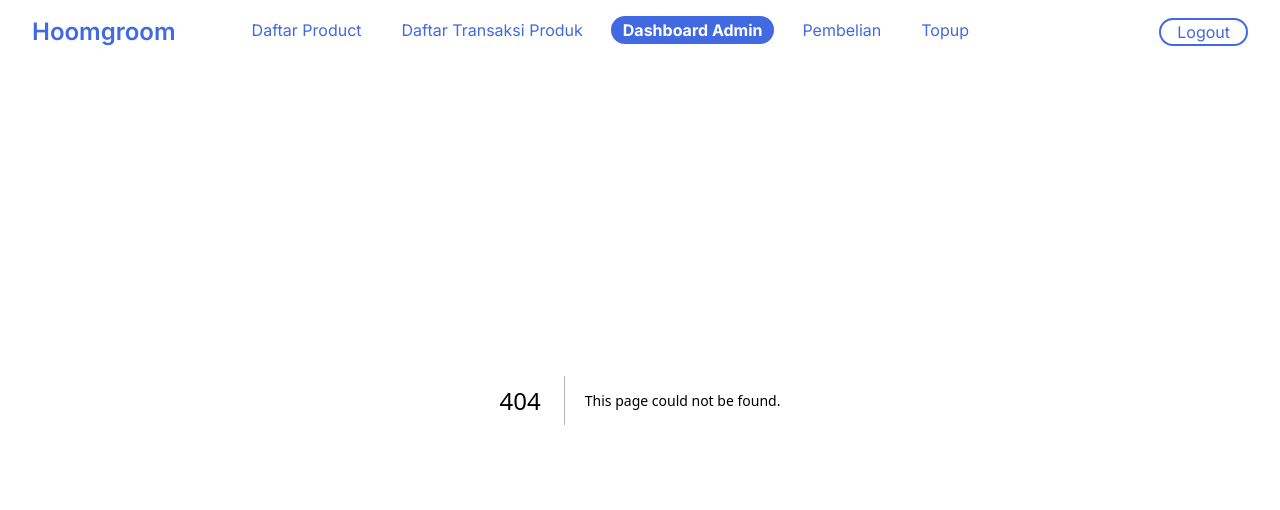
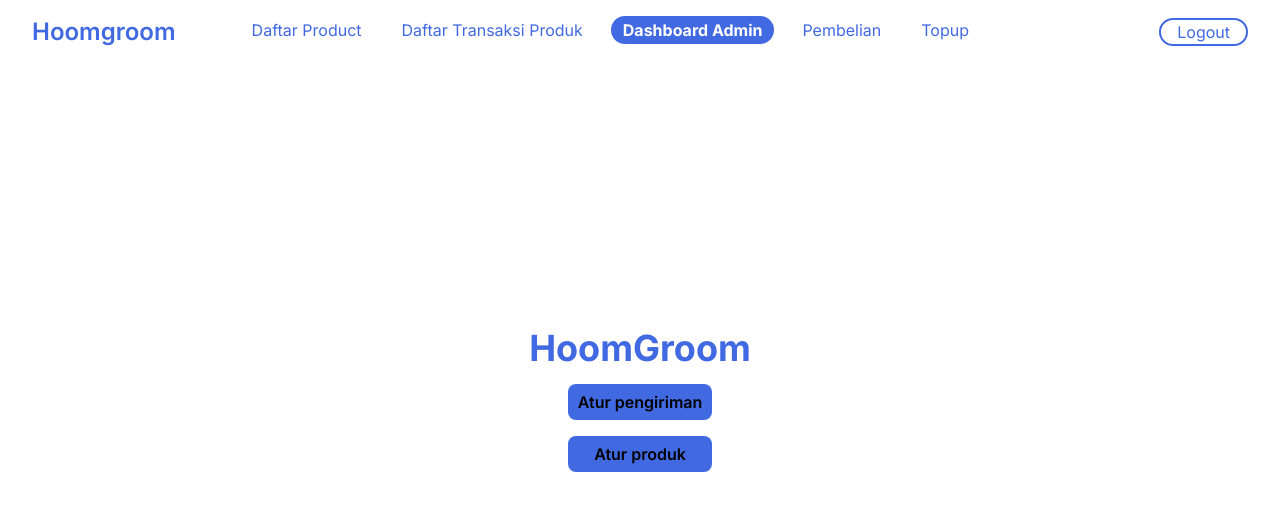
Before and after one commit to shirinzarqaa/hoomgroom-frontend, a Next.js app: page /admin in a window 1280 px wide. Before the commit this address had no page. Shown: the top 510 px of the page. Built offline with nearby package versions, Linux system fonts and the light colour scheme.

Commit message:
feat(pengiriman) add homepage for Dashboard Admin

```diff
--- /dev/null
+++ b/app/admin/page.tsx
@@ -0,0 +1,19 @@
+import Link from "next/link";
+import React from "react";
+
+export default function Home() {
+  return (
+    <main className="bg-primary min-h-screen flex flex-col items-center justify-center gap-4">
+      <h2 className={"text-4xl font-bold text-blue-primary"}>
+              HoomGroom
+     </h2>
+      <Link href="/pengiriman" className="hover:scale-105 active:scale-95 active:opacity-70 transition-all bg-blue-primary w-36 justify-center flex rounded-lg py-1.5 font-semibold">
+        Atur pengiriman
+      </Link>
+      <Link href="/produk" className="hover:scale-105 active:scale-95 active:opacity-70 transition-all bg-blue-primary w-36 justify-center flex rounded-lg py-1.5 font-semibold">
+        Atur produk
+      </Link>
+
+    </main>
+  );
+}
--- a/app/homepage/page.tsx
+++ b/app/homepage/page.tsx
@@ -0,0 +1,18 @@
+import Link from "next/link";
+import React from "react";
+export default function Home() {
+  return (
+    <main className="bg-primary min-h-screen flex flex-col items-center justify-center gap-4">
+      <h2 className={"text-4xl font-bold text-blue-primary"}>
+              HoomGroom
+     </h2>
+      <Link href="/login" className="hover:scale-105 active:scale-95 active:opacity-70 transition-all bg-blue-primary w-28 justify-center flex rounded-lg py-1.5 font-semibold">
+        Login
+      </Link>
+      <Link href="/register" className="hover:scale-105 active:scale-95 active:opacity-70 transition-all bg-blue-primary w-28 justify-center flex rounded-lg py-1.5 font-semibold">
+        Register
+      </Link>
+
+    </main>
+  );
+}
```
Also changed, not shown: app/pengiriman/page.tsx (added).
